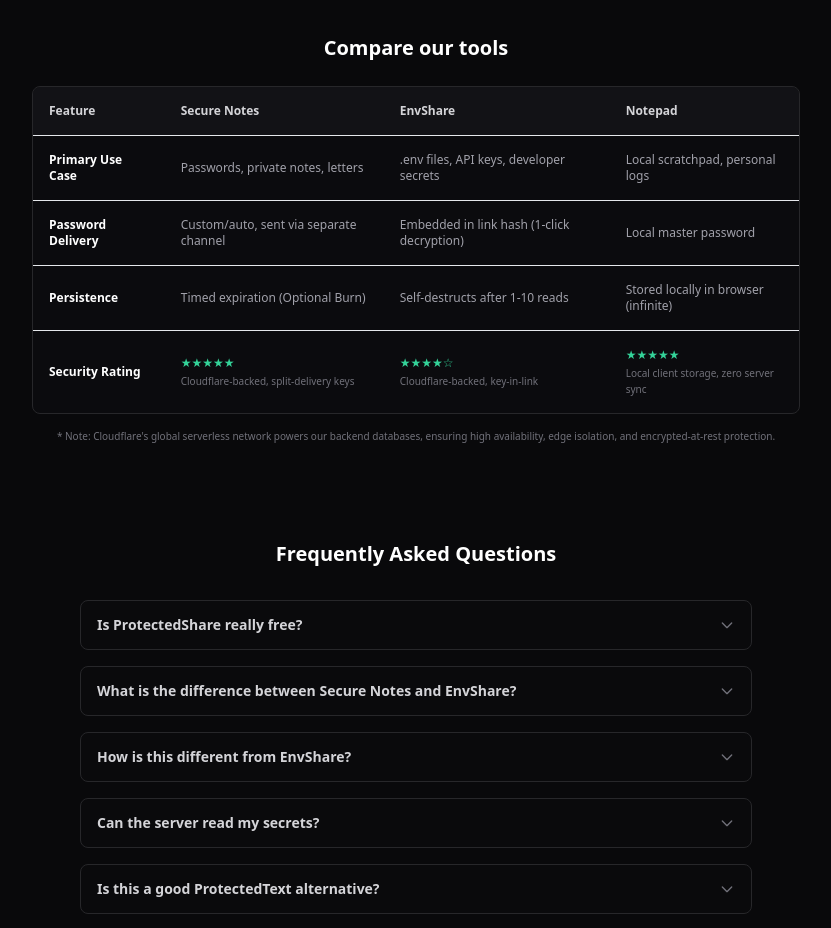
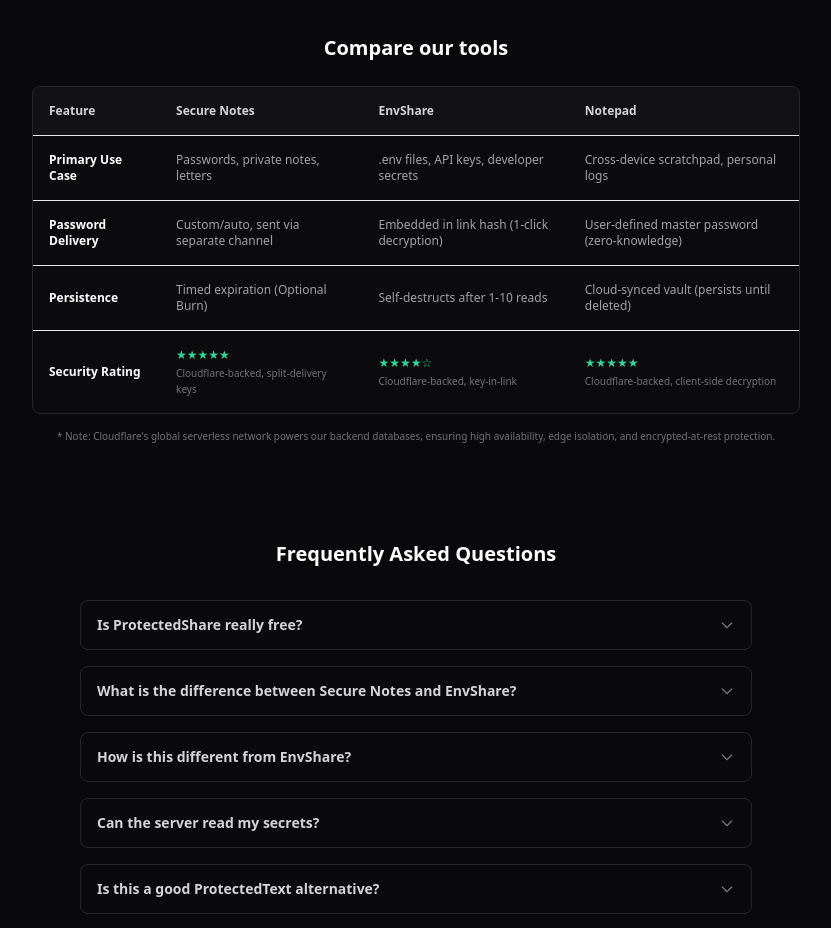
Before and after one commit to KunalSiyag/protectedshare, a Next.js app in the folder apps/web/: page / in a window 1280 px wide. Shown: the part 920-1848 px from the top of the page, without its empty margins (224-1055 px from the left). Built offline with nearby package versions, Linux system fonts and the light colour scheme; no server answers.

Commit message:
seo: rebrand comparison matrix and notepad layout metadata to reflect Cloudflare-backed zero-knowledge sync capabilities

```diff
--- a/apps/web/app/notepad/layout.tsx
+++ b/apps/web/app/notepad/layout.tsx
@@ -1,24 +1,24 @@
 import type { Metadata } from "next";
 
 export const metadata: Metadata = {
-  title: "Free Encrypted Notepad — Offline, No Signup, No Cloud",
+  title: "Free Encrypted Notepad — Secure Cloud Sync, No Signup",
   description:
-    "A free, offline-first encrypted notepad. Notes are AES-256 encrypted and stored locally in your browser — no cloud, no server, no signup. Your data never leaves your device.",
+    "A free, zero-knowledge encrypted online notepad. Notes are AES-256 encrypted client-side and synced securely across your devices — no registration, no tracking. Your decryption keys never leave your device.",
   alternates: {
     canonical: "https://protectedshare.me/notepad",
   },
   keywords: [
     "free encrypted notepad",
     "online notepad encrypted",
-    "offline notepad",
+    "cross device notepad",
     "no signup notepad",
     "private notes app",
     "protectedtext notepad alternative",
   ],
   openGraph: {
-    title: "Free Encrypted Notepad — Offline, No Signup",
+    title: "Free Encrypted Notepad — Secure Cloud Sync",
     description:
-      "Free encrypted notepad. AES-256 encrypted notes stored locally in your browser using secure client-side storage.",
+      "Free encrypted notepad with zero-knowledge cloud sync. Notes are AES-256 encrypted client-side and synced across devices.",
     url: "https://protectedshare.me/notepad",
   },
 };
--- a/apps/web/app/page.tsx
+++ b/apps/web/app/page.tsx
@@ -216,19 +216,19 @@
                 <td className="p-4 font-semibold text-white">Primary Use Case</td>
                 <td className="p-4 text-zinc-400">Passwords, private notes, letters</td>
                 <td className="p-4 text-zinc-400">.env files, API keys, developer secrets</td>
-                <td className="p-4 text-zinc-400">Local scratchpad, personal logs</td>
+                <td className="p-4 text-zinc-400">Cross-device scratchpad, personal logs</td>
               </tr>
               <tr className="border-b border-zinc-850">
                 <td className="p-4 font-semibold text-white">Password Delivery</td>
                 <td className="p-4 text-zinc-400">Custom/auto, sent via separate channel</td>
                 <td className="p-4 text-zinc-400">Embedded in link hash (1-click decryption)</td>
-                <td className="p-4 text-zinc-400">Local master password</td>
+                <td className="p-4 text-zinc-400">User-defined master password (zero-knowledge)</td>
               </tr>
               <tr className="border-b border-zinc-850">
                 <td className="p-4 font-semibold text-white">Persistence</td>
                 <td className="p-4 text-zinc-400">Timed expiration (Optional Burn)</td>
                 <td className="p-4 text-zinc-400">Self-destructs after 1-10 reads</td>
-                <td className="p-4 text-zinc-400">Stored locally in browser (infinite)</td>
+                <td className="p-4 text-zinc-400">Cloud-synced vault (persists until deleted)</td>
               </tr>
               <tr>
                 <td className="p-4 font-semibold text-white">Security Rating</td>
@@ -247,7 +247,7 @@
                 <td className="p-4 text-zinc-400">
                   <div className="flex flex-col gap-0.5">
                     <span className="text-emerald-400">★★★★★</span>
-                    <span className="text-[10px] text-zinc-500">Local client storage, zero server sync</span>
+                    <span className="text-[10px] text-zinc-500">Cloudflare-backed, client-side decryption</span>
                   </div>
                 </td>
               </tr>
```
